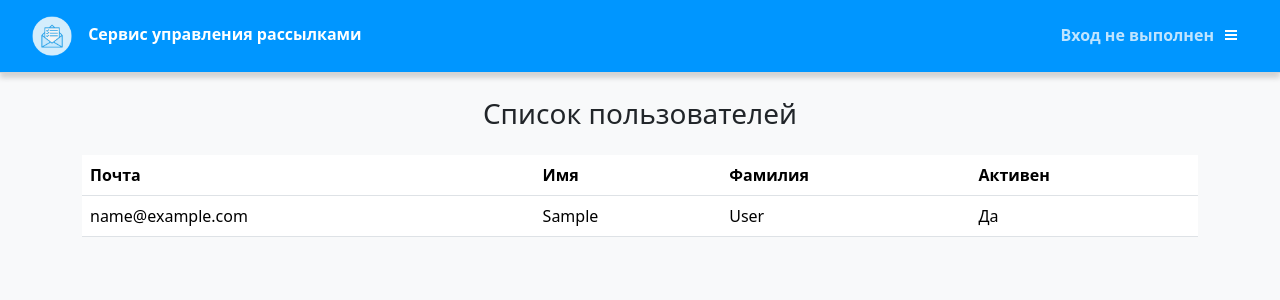
After one commit to Aladser/letters-sending, a Django app: page /user/ in a window 1280 px wide. The commit adds this page. Shown: the top 300 px of the page. Run offline with Django 5.2, Linux system fonts and the light colour scheme; tables that the repository leaves empty hold one stand-in row (values such as "Sample post"); parts of the project's set-up code (start-up, migrations or seed data) failed here and were passed over.

Commit message:
добавлен страница пользователей сервиса

```diff
--- /dev/null
+++ b/authen/templates/user/list.html
@@ -0,0 +1,21 @@
+{% extends 'basic.html' %}
+
+{% block content %}
+    <table class="table">
+        <tr>
+            <th>Почта</th>
+            <th>Имя</th>
+            <th>Фамилия</th>
+            <th>Активен</th>
+        </tr>
+
+        {% for user in object_list%}
+            <tr>
+                <td>{{user.email}}</td>
+                <td>{{user.first_name}}</td>
+                <td>{{user.last_name}}</td>
+                {% if user.is_active %}<td>Да</td>{% else %}<td>Нет</td>{% endif %}
+            </tr>
+        {% endfor %}
+    </table>
+{% endblock %}
--- a/authen/urls.py
+++ b/authen/urls.py
@@ -1,13 +1,14 @@
 from django.contrib.auth.views import LogoutView
 from django.urls import path
+from django.contrib.auth import views as auth_views
+
 from authen.apps import AuthenConfig
-from authen.views import UserLoginView, RegisterView, ProfileView, verificate_email, CustomPasswordResetView, \
-    CustomUserPasswordResetConfirmView
-from django.contrib.auth import views as auth_views
+from authen.views import *
 
 app_name = AuthenConfig.name
 
 urlpatterns = [
+    path('', UserListView.as_view(), name='index'),
     path('login/', UserLoginView.as_view(), name='login'),
     path('logout/', LogoutView.as_view(), name='logout'),
     path('register/', RegisterView.as_view(), name='register'),
--- a/authen/views.py
+++ b/authen/views.py
@@ -7,7 +7,7 @@ from django.core.mail import send_mail
 from django.http import HttpResponse
 from django.shortcuts import render
 from django.urls import reverse_lazy
-from django.views.generic import CreateView, UpdateView
+from django.views.generic import CreateView, UpdateView, ListView
 
 from authen.forms import RegisterForm, AuthForm, ProfileForm, UserPasswordResetForm, UserSetPasswordForm
 from authen.models import User
@@ -116,3 +116,14 @@ class CustomUserPasswordResetConfirmView(PasswordResetConfirmView):
     template_name = 'password_reset_confirm.html'
     form_class = UserSetPasswordForm
     success_url = reverse_lazy('authen:password_reset_complete')
+
+
+# СПИСОК ПОЛЬЗОВАТЕЛЙ
+class UserListView(ListView):
+    model = User
+    template_name = "user/list.html"
+    title = 'список пользователей'
+    extra_context = {
+        'title': title,
+        'header': title.capitalize()
+    }
--- a/letters_sending/models.py
+++ b/letters_sending/models.py
@@ -17,6 +17,7 @@ class Message(TruncateTableMixin, models.Model):
 
     def __str__(self):
         return self.subject
+
 
 # ----- КЛИЕНТ -----
 class Client(TruncateTableMixin, models.Model):
--- a/letters_sending/templates/components/header.html
+++ b/letters_sending/templates/components/header.html
@@ -30,6 +30,7 @@
                     <a href="{% url 'authen:login' %}" class="main-menu__item rounded">Войти</a>
                     <a href="{% url 'authen:register' %}" class="main-menu__item rounded">Регистрация</a>
                 {% endif %}
+                <a href="{% url 'authen:index' %}" class="main-menu__item rounded">Пользователи</a>
 
                 <div class="text-light">-</div>
                 <a href="{% url 'letter_sending_list' %}" class="main-menu__item rounded">Рассылки</a>
```
